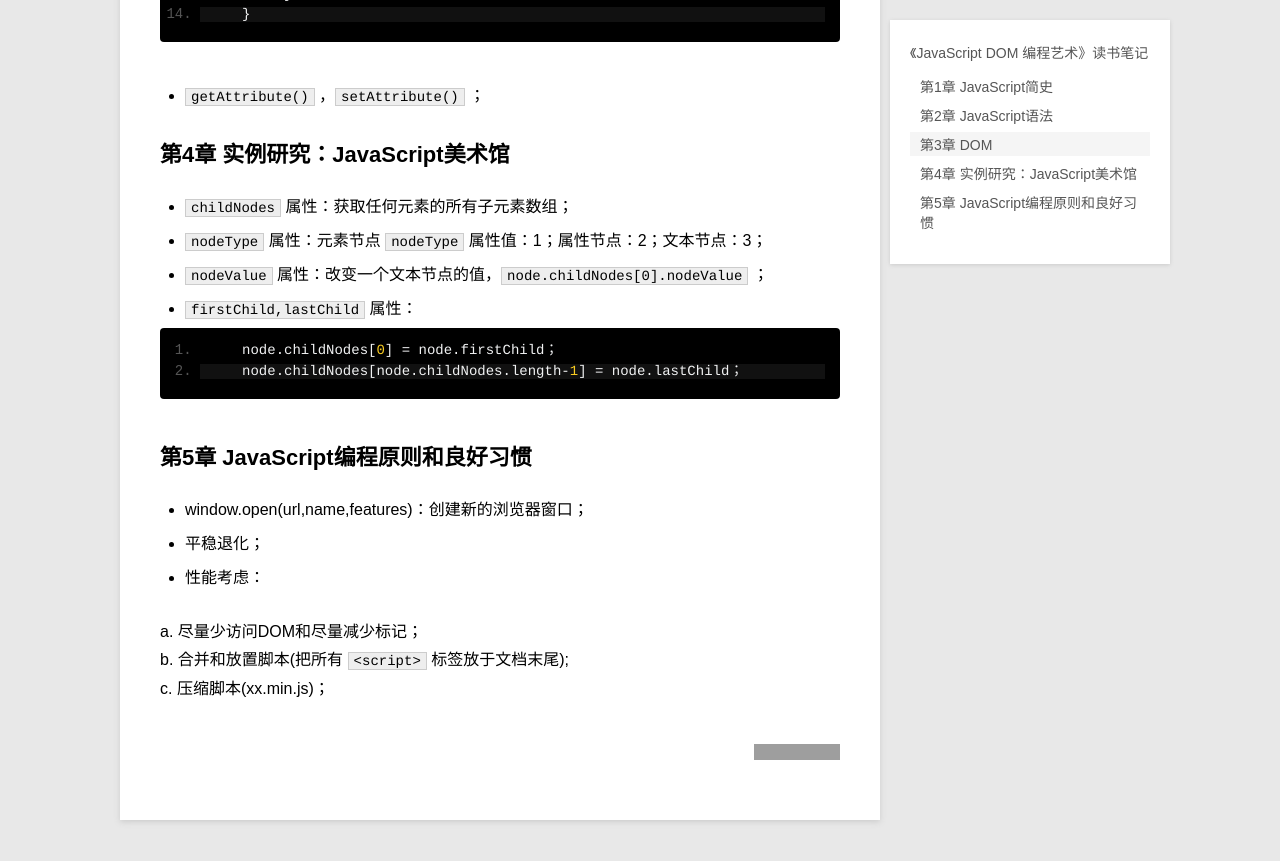
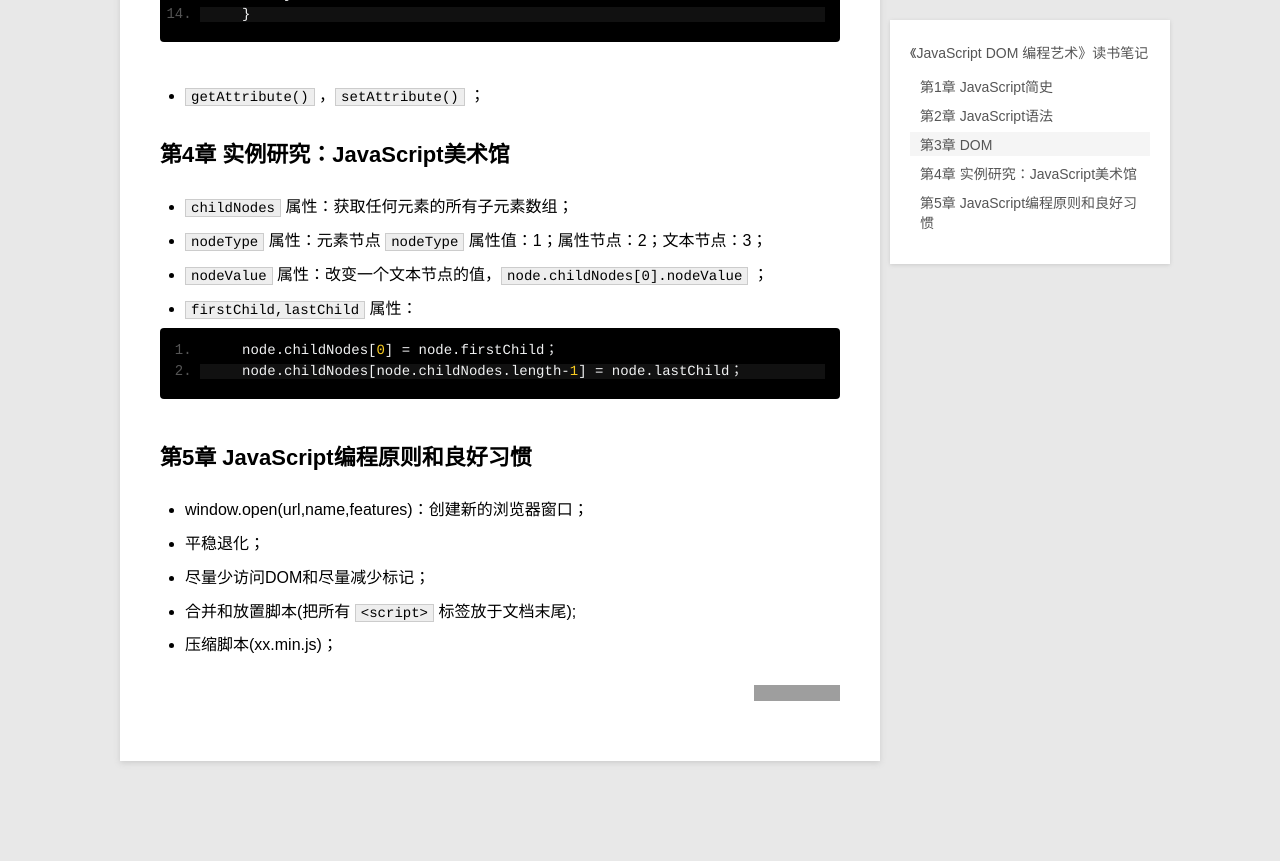
Before and after one commit to geeklive/geeklive.github.io, a Jekyll site: the page built from _posts/2014-06-20-reading_notes_of_dom_scripting.md, in a window 1280 px wide and 900 px high, scrolled down 1294 px. Shown: the top 861 px of the window. Built offline with Jekyll 4.4.1, drawn with Linux system fonts in a browser that asks for light colours; Markdown is read by kramdown in place of the engine named in the settings; comment, search, counter and statistics services are not loaded; grey boxes are pictures that could not be loaded.

Commit message:
Update 2014-06-20-reading_notes_of_dom_scripting.md

```diff
--- a/_posts/2014-06-20-reading_notes_of_dom_scripting.md
+++ b/_posts/2014-06-20-reading_notes_of_dom_scripting.md
@@ -59,8 +59,6 @@ category: blog
 
 * window.open(url,name,features)：创建新的浏览器窗口；
 * 平稳退化；
-* 性能考虑：
-
-a. 尽量少访问DOM和尽量减少标记；<br />
-b. 合并和放置脚本(把所有 `<script>` 标签放于文档末尾); <br />
-c. 压缩脚本(xx.min.js)；
+* 尽量少访问DOM和尽量减少标记；
+* 合并和放置脚本(把所有 `<script>` 标签放于文档末尾);
+* 压缩脚本(xx.min.js)；
```
